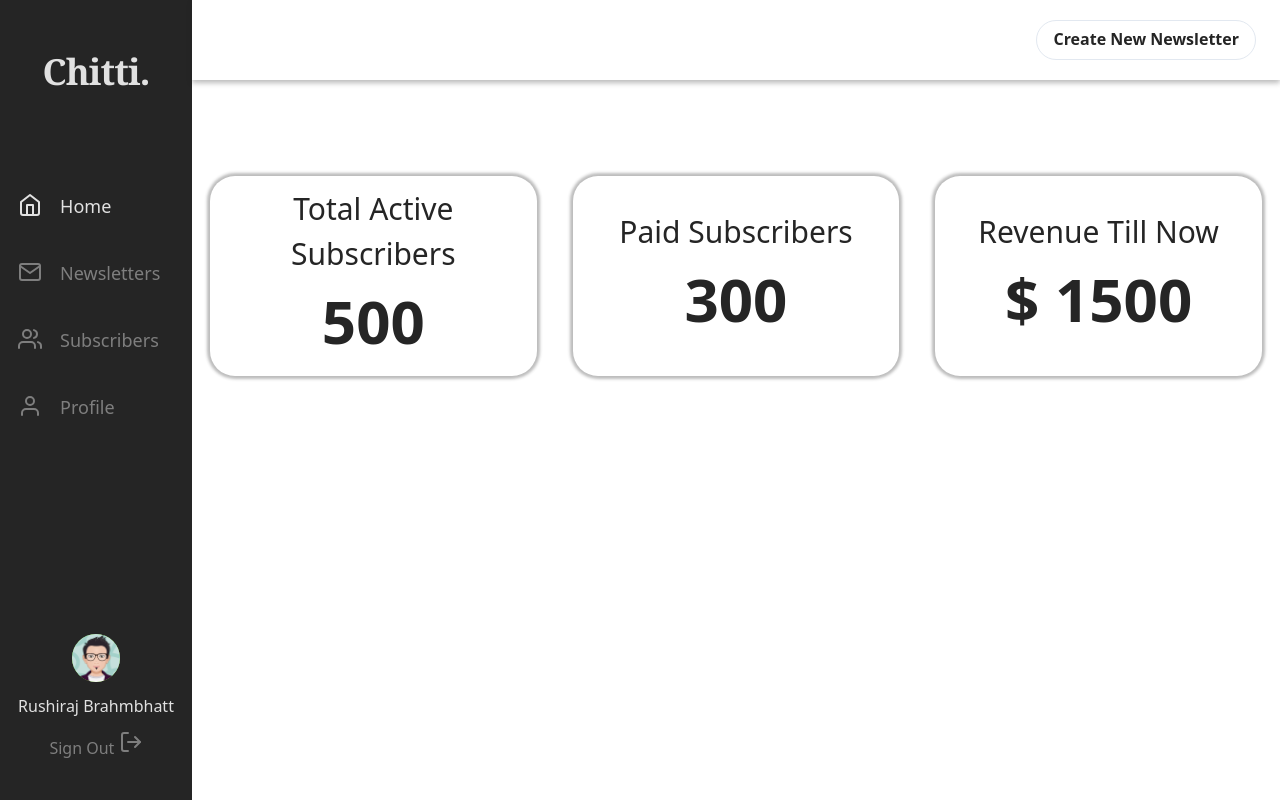
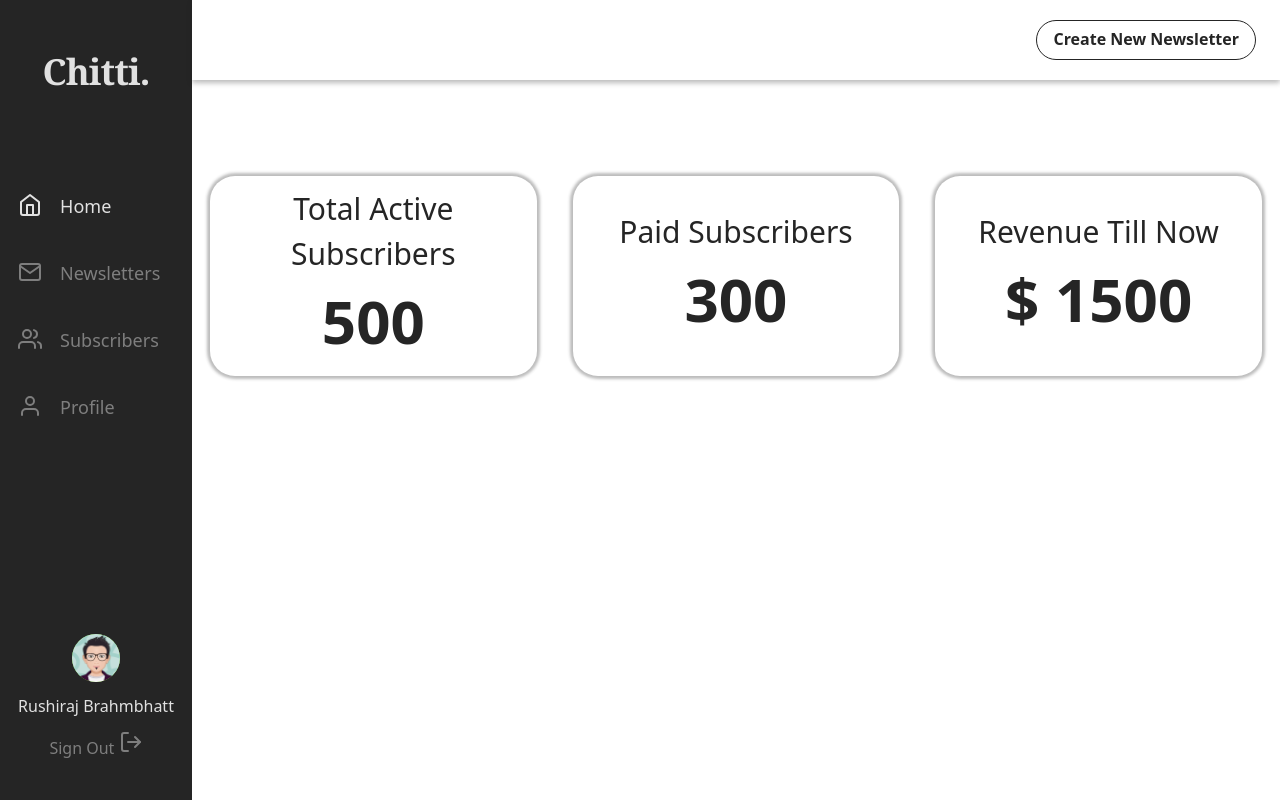
Before and after one commit to sriramkasyap/chitti-creators-dashboard, a Next.js app: page / in a window 1280 px wide. Built offline with nearby package versions, Linux system fonts and the light colour scheme.

Commit message:
style updates

```diff
--- a/src/components/common/Button/Button.js
+++ b/src/components/common/Button/Button.js
@@ -1,11 +1,16 @@
-import { Button as ChakraButton } from '@chakra-ui/react'
+import { Button as ChakraButton } from "@chakra-ui/react";
 
-const Button = ({ text, rounded, variant, ...rest }) => {
+const Button = ({ text, rounded, variant, className, ...rest }) => {
   return (
-    <ChakraButton rounded={rounded} variant={variant} {...rest}>
+    <ChakraButton
+      rounded={rounded}
+      variant={variant}
+      className={className}
+      {...rest}
+    >
       {text}
     </ChakraButton>
-  )
-}
+  );
+};
 
-export default Button
+export default Button;
--- a/src/components/common/Sidebar/Navitems/Navitems.module.scss
+++ b/src/components/common/Sidebar/Navitems/Navitems.module.scss
@@ -1,4 +1,4 @@
-@import "../../../../constants/variables.scss";
+@import "../../../../../styles/variables.scss";
 
 .sidebarItem {
   color: $bright-gray;
--- a/src/components/common/Topbar/Topbar.js
+++ b/src/components/common/Topbar/Topbar.js
@@ -1,8 +1,6 @@
 import { Flex } from "@chakra-ui/react";
 
 import Button from "../Button/Button";
-
-import classes from "./Topbar.module.scss";
 
 const Topbar = () => {
   return (
@@ -18,8 +16,15 @@ const Topbar = () => {
         <Button
           rounded={"full"}
           variant="outline"
-          className={classes.topbarButton}
           text="Create New Newsletter"
+          marginLeft="1.5rem"
+          color="bright.black"
+          borderColor="bright.black"
+          _hover={{
+            backgroundColor: "bright.black",
+            color: "bright.white",
+            borderColor: "bright.black",
+          }}
         />
       </Flex>
     </Flex>
--- a/src/components/common/Topbar/Topbar.module.scss
+++ /dev/null
@@ -1,14 +0,0 @@
-@import "../../../constants/variables.scss";
-
-.topbarButton {
-  margin-left: 1.5em;
-  background-color: transparent;
-  color: $bright-black;
-  border-color: $bright-black;
-
-  &:hover {
-    background-color: $bright-black;
-    color: $bright-white;
-    border-color: $bright-black;
-  }
-}
```
Also changed, not shown: styles/variables.scss (renamed from src/constants/variables.scss).
